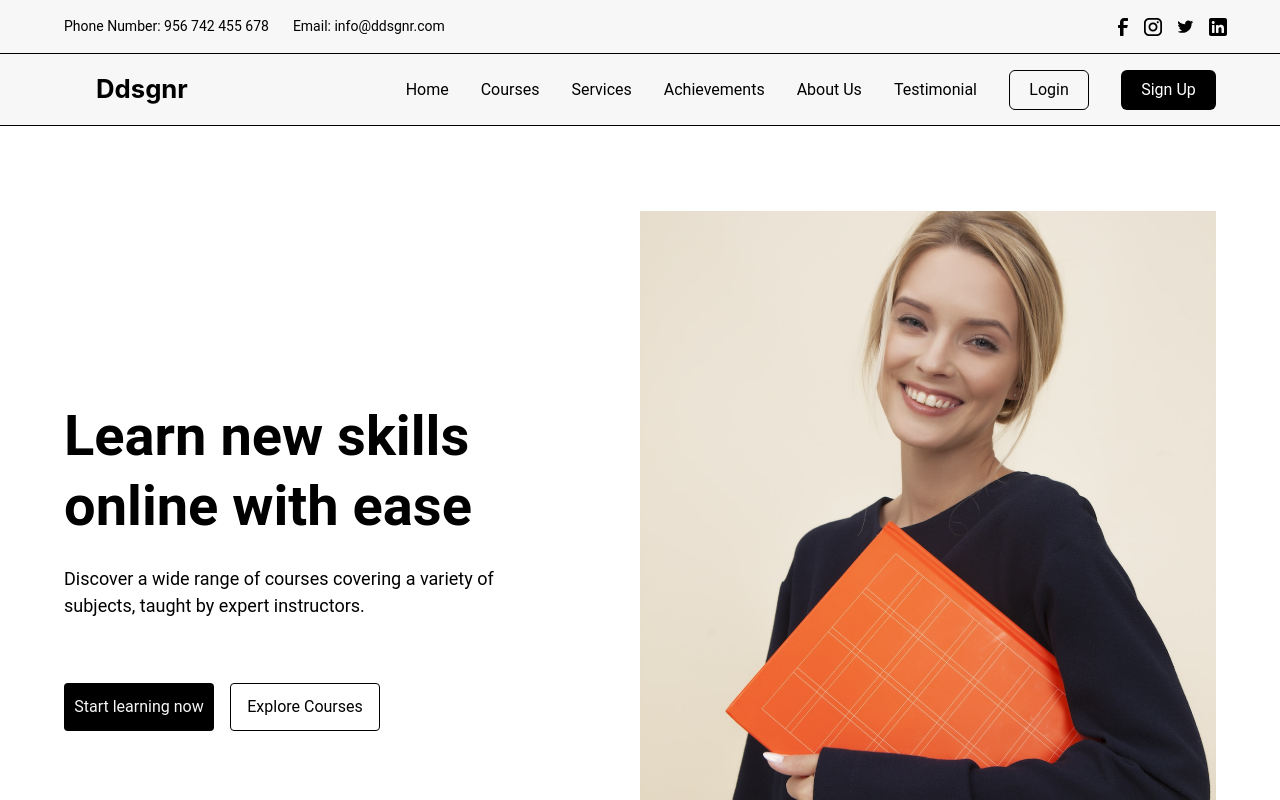
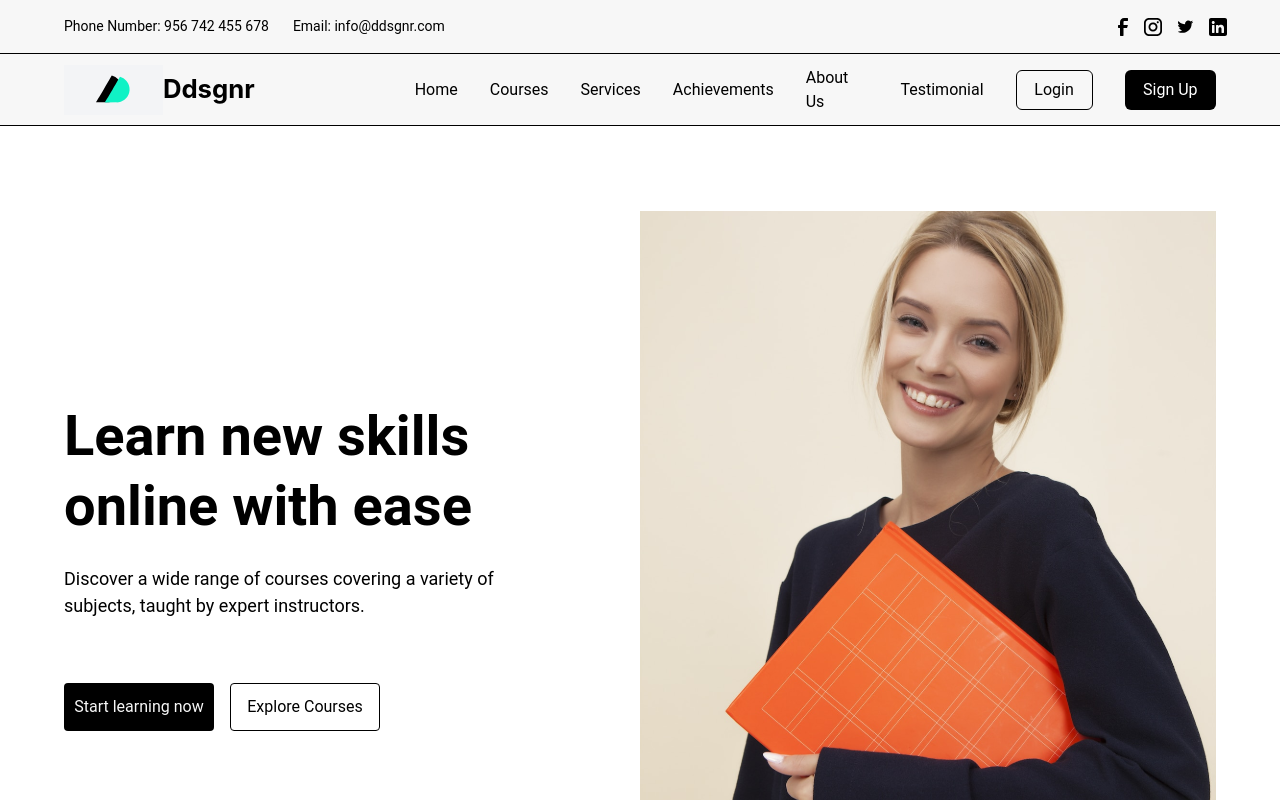
Before and after one commit to Ghazzete/Assignment-06, a Next.js app: page / in a window 1280 px wide. Shown: the top 800 px of the page. Built offline with nearby package versions, Linux system fonts and the light colour scheme.

Commit message:
logo setting in home.tsx

```diff
--- a/app/components/Home.tsx
+++ b/app/components/Home.tsx
@@ -7,7 +7,6 @@ function Home() {
 
   return (
     <>
-      {/* Top Header Section */}
       <header className="hidden lg:flex h-[54px] bg-[#F7F7F7] pl-[64px] pr-[62px] items-center border-b border-[#000]">
         <div className="h-[30px] w-full text-[14px] text-[#000] flex items-center justify-between">
           <p>
@@ -46,32 +45,27 @@ function Home() {
           />
         </div>
       </header>
-
-      {/* Main Header Section */}
       <header className="h-[72px] flex items-center bg-[#F7F7F7] px-4 lg:px-[64px] justify-between border-b border-[#000]">
-        {/* Logo Section */}
-        <div className="flex items-center">
-          <div className="relative">
+      <div className="relative w-[100px] h-[50px] bg-gray-100 ">
   <Image
-              src={"/logos/Union-1.svg"}
+    src="/logos/Union-1.svg"
     alt="logo"
     width={25.76}
     height={26.6}
-              className="absolute left-1"
+    className="absolute left-8 bottom-3"
   />
   <Image
-              src={"/logos/Union-2.svg"}
+    src="/logos/Union-2.svg"
     alt="logo"
     width={25.76}
     height={26.6}
-              className="absolute left-[12px]"
+    className="absolute bottom-3 left-[40px]"
   />
 </div>
-          <h2 className="font-inter font-bold text-[25.7px] ml-8">Ddsgnr</h2>
+        <div className="flex justify-center">
+          <h2 className="font-inter font-bold text-[25.7px]">Ddsgnr</h2>
         </div>
-
-        {/* Desktop Navigation */}
-        <nav className="hidden md:flex items-center space-x-8">
+        <nav className="hidden ml-40 md:flex items-center space-x-8">
           <a href="#" className="text-[16px]">Home</a>
           <a href="#" className="text-[16px]">Courses</a>
           <a href="#" className="text-[16px]">Services</a>
@@ -85,8 +79,6 @@ function Home() {
             Sign Up
           </button>
         </nav>
-
-        {/* Hamburger Menu for Mobile */}
         <button
           className="block md:hidden"
           onClick={() => setSidebarOpen(!isSidebarOpen)}
@@ -100,7 +92,6 @@ function Home() {
         </button>
       </header>
 
-      {/* Mobile Sidebar */}
       {isSidebarOpen && (
         <div className="fixed top-0 left-0 w-[70%] h-full bg-white shadow-lg z-50 p-4">
           <button
```
Lines whose indentation alone changed are shown as unchanged.
